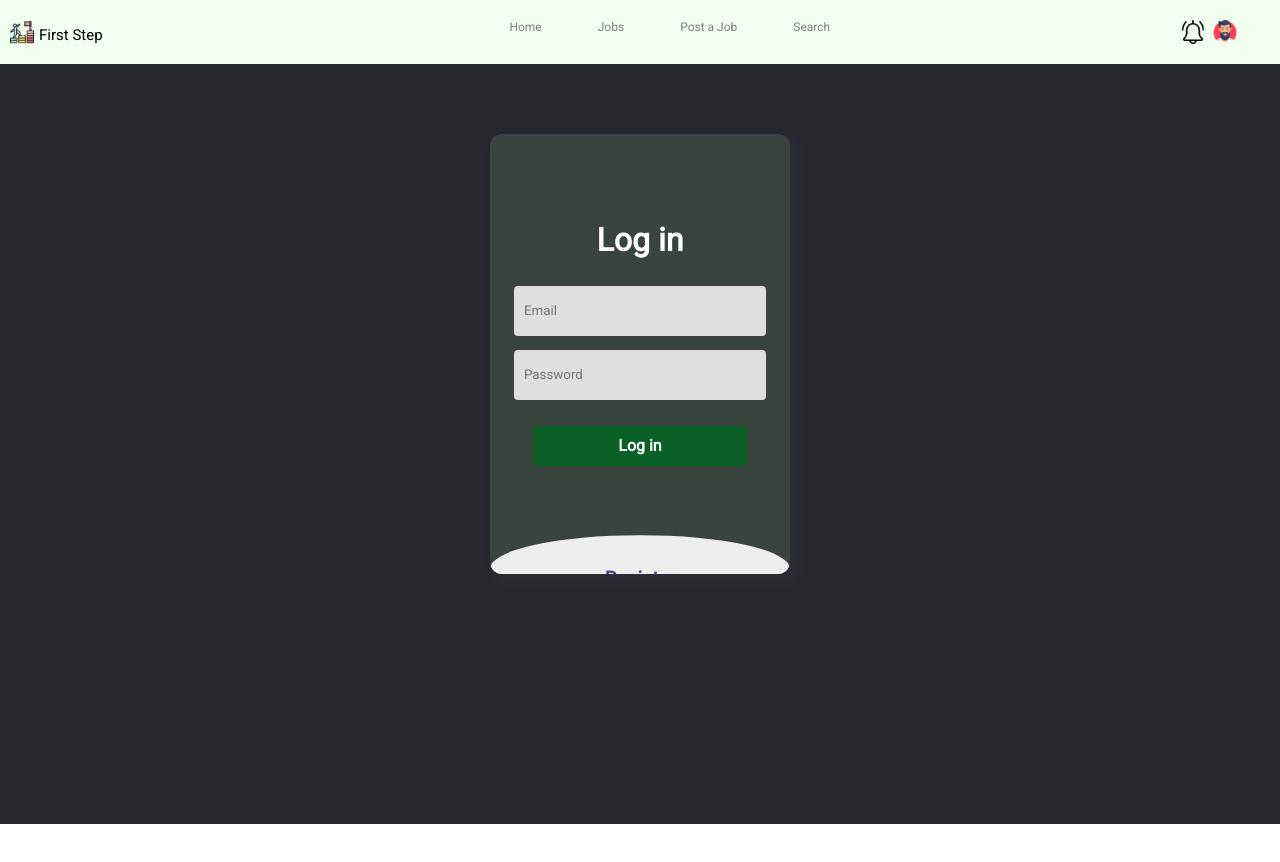
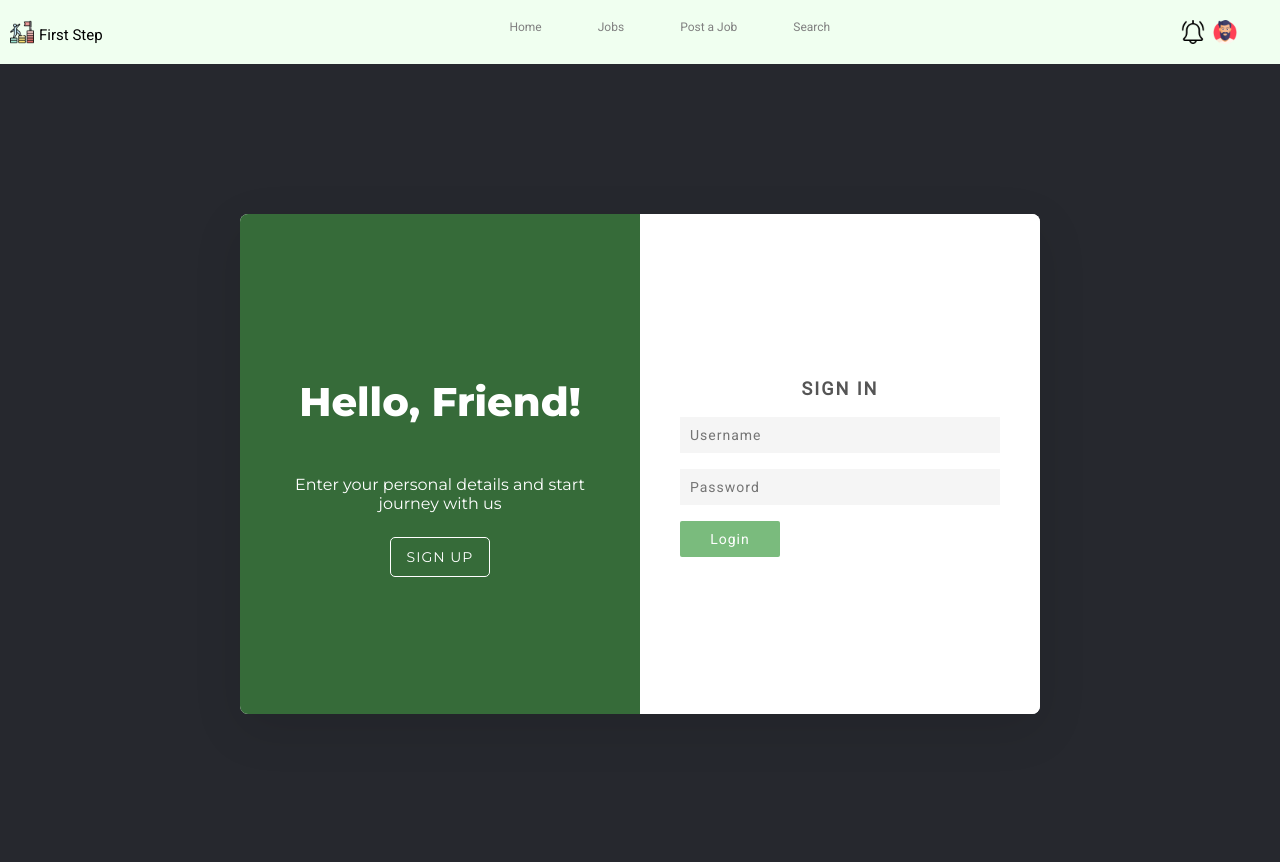
Before and after one commit to kanishkcs/Job-Listing, a React (Vite) app in the folder client/: page /login in a window 1280 px wide. Before the commit the page ends 824 px from the top, so only its background shows below. Built offline with nearby package versions, Linux system fonts and the light colour scheme.

Commit message:
login-reg-ui-done

```diff
--- a/client/src/App.jsx
+++ b/client/src/App.jsx
@@ -8,7 +8,7 @@ import { JobPage } from "./Pages/JobPage/JobPage";
 import Navbar from "./Component/Navbar";
 import { Route, Routes } from "react-router-dom";
 import PostJob from "./Pages/Post Job/PostJob";
-import LoginRegister from "./Pages/Login-Register/LoginRegister"
+import LoginReg from "./Pages/Login-Register/LoginReg"
 import JobInfo from "./Pages/JobDetails/JobInfo";
 
 
@@ -26,7 +26,7 @@ function App() {
         <Route path='/' element={<Home />} />
         <Route path='/jobPage' element={<JobPage />} />
         <Route path='/jobDetails' element={<JobInfo />} />
-        <Route path='/login' element={<LoginRegister/>}/>
+        <Route path='/login' element={<LoginReg/>}/>
 
         {/* For testing  */}
         {/* <Route path='/jobPage' element={<Home />} />
--- /dev/null
+++ b/client/src/Pages/Login-Register/LoginReg.css
@@ -0,0 +1,191 @@
+/* @import url("https://fonts.googleapis.com/css?family=Poppins:100,200,300,400,500,600,700,800,900&display=swap"); */
+@import url("https://fonts.googleapis.com/css?family=Montserrat:400,800");
+
+.imgBx {
+  display: flex;
+  justify-content: center;
+  align-items: center;
+  flex-direction: column;
+  padding: 40px;
+  color: white;
+}
+.sectionLR {
+  position: relative;
+  min-height: 100vh;
+  background-color: #26282e;
+  display: flex;
+  justify-content: center;
+  align-items: center;
+  padding: 20px;
+
+}
+
+.montserrat {
+  font-family: "Montserrat", sans-serif !important;
+}
+
+section .containerLR {
+  position: relative;
+  width: 800px;
+  height: 500px;
+  background: #fff;
+  box-shadow: 0 15px 50px rgba(0, 0, 0, 0.1);
+  overflow: hidden;
+  border-radius: 8px;
+}
+
+section .containerLR .user {
+  position: absolute;
+  top: 0;
+  left: 0;
+  width: 100%;
+  height: 100%;
+  display: flex;
+}
+
+section .containerLR .user .imgBx {
+  position: relative;
+  width: 50%;
+  height: 100%;
+  background: #366b39;
+  transition: 0.5s;
+}
+
+section .containerLR .user .imgBx img {
+  position: absolute;
+  top: 0;
+  left: 0;
+  width: 100%;
+  height: 100%;
+  object-fit: cover;
+}
+
+section .containerLR .user .formBx {
+  position: relative;
+  width: 50%;
+  height: 100%;
+  background: #fff;
+  display: flex;
+  justify-content: center;
+  align-items: center;
+  padding: 40px;
+  transition: 0.5s;
+}
+
+section .containerLR .user .formBx form h2 {
+  font-size: 18px;
+  font-weight: 600;
+  text-transform: uppercase;
+  letter-spacing: 2px;
+  text-align: center;
+  width: 100%;
+  margin-bottom: 10px;
+  color: #555;
+}
+
+.formInput {
+  position: relative;
+  width: 100%;
+  padding: 10px;
+  background: #f5f5f5;
+  color: #333;
+  border: none;
+  outline: none;
+  box-shadow: none;
+  margin: 8px 0;
+  font-size: 14px;
+  letter-spacing: 1px;
+  font-weight: 300;
+}
+
+.submitBtn {
+  max-width: 100px;
+  background: #7abb7d;
+  color: #fff;
+  cursor: pointer;
+  font-size: 14px;
+  font-weight: 500;
+  letter-spacing: 1px;
+  transition: 0.5s;
+  border-radius: 2px;
+}
+
+.switchBtn {
+  background-color: transparent;
+  border: 1px solid white;
+  border-radius: 5px;
+}
+
+section .containerLR .user .formBx form .signup {
+  display: none;
+  @media (max-width: 991px) {
+    display:block;
+    position: relative;
+    margin-top: 20px;
+    font-size: 12px;
+    letter-spacing: 1px;
+    color: #555;
+    text-transform: uppercase;
+    font-weight: 300;
+  }
+}
+
+section .containerLR .user .formBx form .signup a {
+  font-weight: 600;
+  text-decoration: none;
+  color: #677eff;
+}
+
+section .containerLR .signupBx {
+  pointer-events: none;
+}
+
+section .containerLR.active .signupBx {
+  pointer-events: initial;
+}
+
+section .containerLR .signupBx .formBx {
+  left: 100%;
+}
+
+section .containerLR.active .signupBx .formBx {
+  left: 0;
+}
+
+section .containerLR .signupBx .imgBx {
+  left: -100%;
+}
+
+section .containerLR.active .signupBx .imgBx {
+  left: 0%;
+}
+
+section .containerLR .signinBx .formBx {
+  left: 0%;
+}
+
+section .containerLR.active .signinBx .formBx {
+  left: 100%;
+}
+
+section .containerLR .signinBx .imgBx {
+  left: 0%;
+}
+
+section .containerLR.active .signinBx .imgBx {
+  left: -100%;
+}
+
+@media (max-width: 991px) {
+  section .containerLR {
+    max-width: 400px;
+  }
+
+  section .containerLR .imgBx {
+    display: none;
+  }
+
+  section .containerLR .user .formBx {
+    width: 100%;
+  }
+}
--- /dev/null
+++ b/client/src/Pages/Login-Register/LoginReg.jsx
@@ -0,0 +1,71 @@
+import React, { useState } from "react";
+import "./LoginReg.css";
+function LoginReg() {
+  const [isActive, setIsActive] = useState(false);
+
+  const toggleForm = () => {
+    setIsActive((prevState) => !prevState);
+  };
+
+  return (
+    <>
+      <section className="sectionLR">
+        <div className={`containerLR  ${isActive ? "active" : ""}`}>
+          <div class="user signinBx">
+            <div class="imgBx">
+
+            <h1 style={{"font-weight":"bold","font-size":"2.5rem"}} className="montserrat">Hello, Friend!</h1>
+            <p className="montserrat" style={{"text-align":"center"}}>Enter your personal details and start journey with us</p>
+            <input className="formInput submitBtn montserrat switchBtn" type="submit" name="" value="SIGN UP" onClick={toggleForm}/>
+
+            </div>
+            <div class="formBx">
+              <form action="" onsubmit="return false;">
+                <h2>Sign In</h2>
+                <input className="formInput" type="text" name="" placeholder="Username" />
+                <input className="formInput" type="password" name="" placeholder="Password" />
+                <input className="formInput submitBtn" type="submit" name="" value="Login" />
+                <p class="signup">
+                  Don't have an account ?
+                  <a href="#" onClick={toggleForm}>
+                    Sign Up.
+                  </a>
+                </p>
+              </form>
+            </div>
+          </div>
+          <div class="user signupBx">
+            <div class="formBx">
+              <form action="" onsubmit="return false;">
+                <h2>Create an account</h2>
+                <input className="formInput" type="text" name="" placeholder="Full Name" />
+                <input className="formInput" type="email" name="" placeholder="Email Address" />
+                <input className="formInput" type="password" name="" placeholder="Create Password" />
+                <input className="formInput" type="password" name="" placeholder="Confirm Password" />
+                <label for="recruiter">Are You Recruiter?</label>
+                <input type="checkbox" id="recruiter"/>  <br/>
+                <input className="formInput submitBtn" style={{marginTop:"20px"}} type="submit" name="" value="Sign Up" />
+                <p class="signup">
+                  Already have an account ?
+                  <a href="#" onClick={toggleForm}>
+                    Sign in.
+                  </a>
+                </p>
+              </form>
+            </div>
+            <div class="imgBx">
+
+            <h1 style={{"font-weight":"bold","font-size":"2.3rem"}} className="montserrat">Welcome Back!</h1>
+            <p className="montserrat" style={{"text-align":"center"}}>To keep connected with us please login with your personal info</p>
+            <input className="formInput submitBtn montserrat switchBtn" type="submit" name="" value="SIGN IN" onClick={toggleForm}/>
+
+
+            </div>
+          </div>
+        </div>
+      </section>
+    </>
+  );
+}
+
+export default LoginReg;
```
